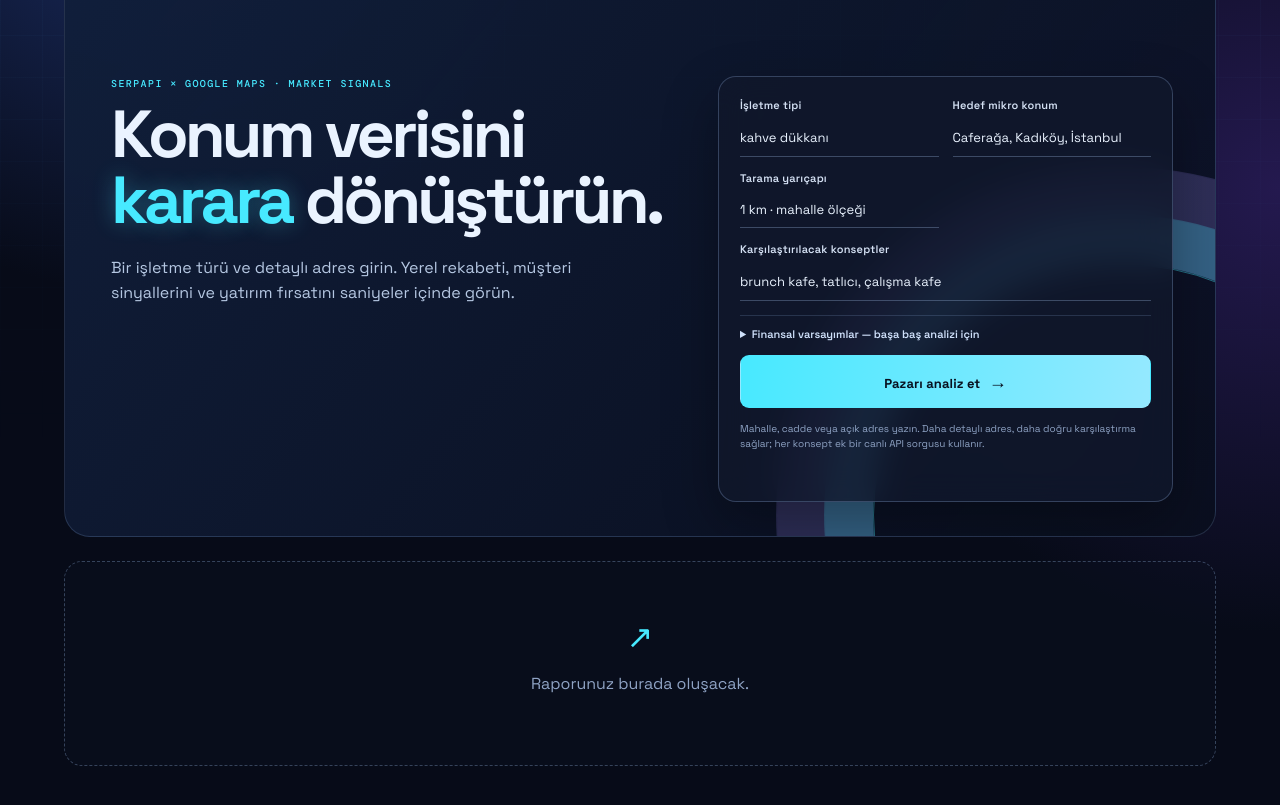
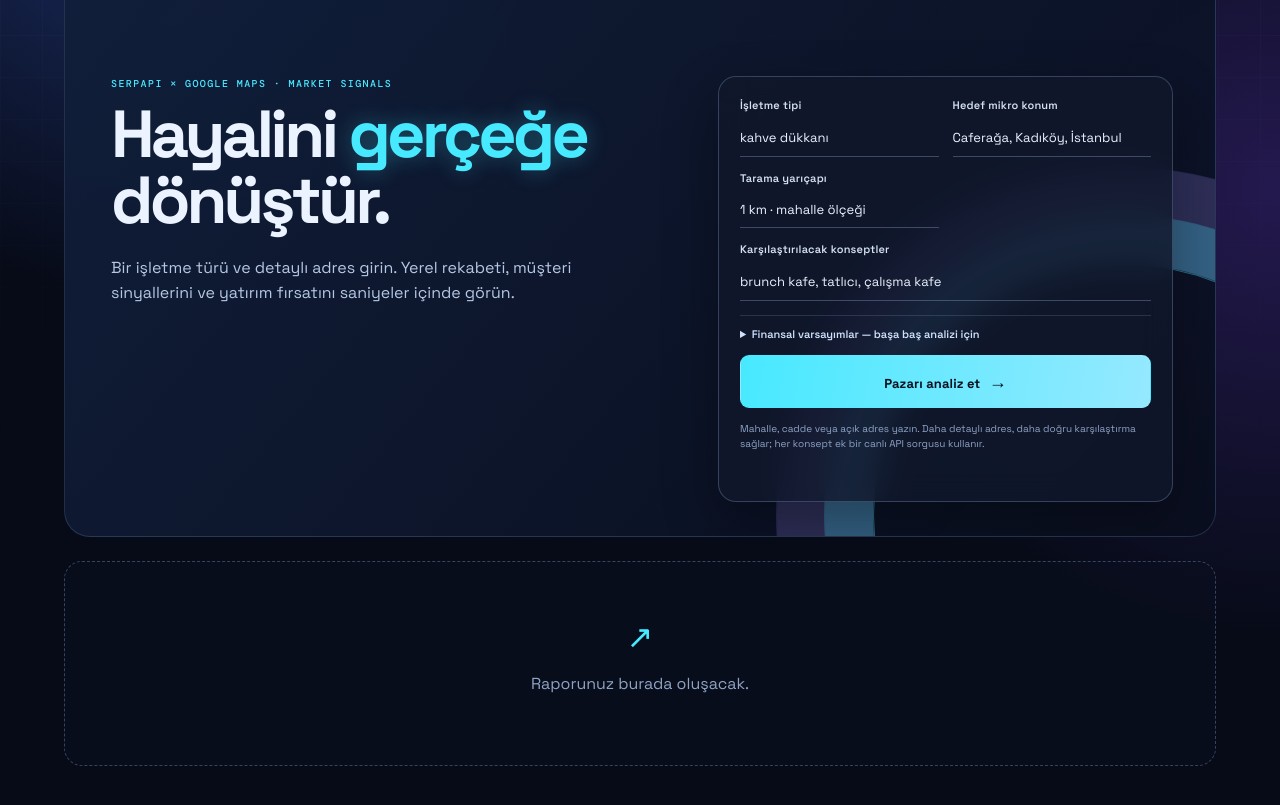
Before and after one commit to FGEmir/SerpMe, a plain HTML site: page index.html in a window 1280 px wide. Shown: the part 91-896 px from the top of the page. Drawn offline with nearby package versions, Linux system fonts and the light colour scheme.

Commit message:
SerpMe ana mesajını güncelle

```diff
--- a/index.html
+++ b/index.html
@@ -12,7 +12,7 @@
       <div class="brand"><span class="logo" aria-hidden="true"><i></i><i></i><i></i></span><span>Serp<span class="brand-accent">Me</span></span><small>MARKET INTELLIGENCE</small></div>
       <div class="hero-copy">
         <p class="eyebrow">SERPAPI × GOOGLE MAPS · MARKET SIGNALS</p>
-        <h1>Konum verisini <em>karara</em> dönüştürün.</h1>
+        <h1>Hayalini <em>gerçeğe</em> dönüştür.</h1>
         <p>Bir işletme türü ve detaylı adres girin. Yerel rekabeti, müşteri sinyallerini ve yatırım fırsatını saniyeler içinde görün.</p>
       </div>
       <form id="search-form" class="search-card">
```
